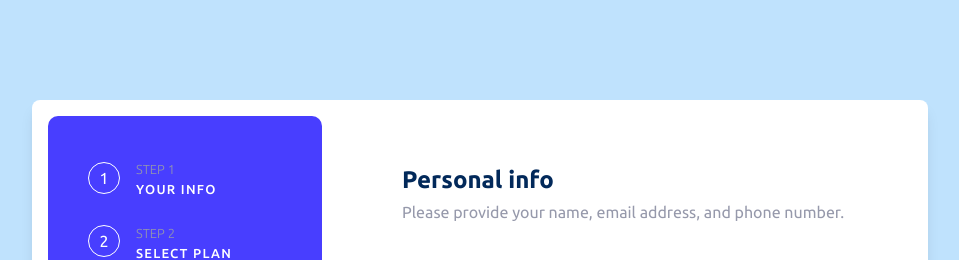
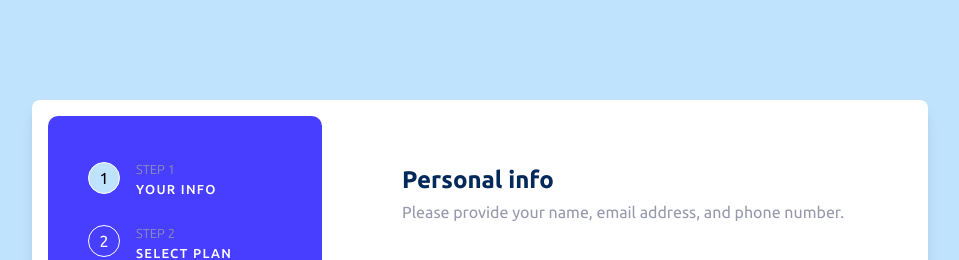
Before and after one commit to Legaz-le/multi-step-form-main, a React (Vite) app: page / in a window 1280 px wide. Shown: the top 260 px of the page, without its empty margins (160-1119 px from the left). Built offline with nearby package versions, Linux system fonts and the light colour scheme; a web font is replaced by a local one.

Commit message:
made steps to change color for numbers and trying to use use-hooks-form

```diff
--- a/package.json
+++ b/package.json
@@ -13,6 +13,7 @@
     "@tailwindcss/vite": "^4.1.12",
     "react": "^19.1.1",
     "react-dom": "^19.1.1",
+    "react-hook-form": "^7.62.0",
     "tailwindcss": "^4.1.12"
   },
   "devDependencies": {
--- a/src/components/common/BodyOfForms/FormsInfo.tsx
+++ b/src/components/common/BodyOfForms/FormsInfo.tsx
@@ -13,6 +13,7 @@ const Forms = ({ name, type, placeholder }: FormType) => {
         type={type}
         placeholder={placeholder}
         className="border border-Purple-200 rounded-md p-2 w-full hover:border-Purple-600 cursor-pointer"
+        required
       />
     </label>
   );
--- /dev/null
+++ b/src/components/common/hooks/MultiStepForm/Stepshandler.tsx
@@ -0,0 +1,6 @@
+import React from "react";
+import { useForm } from "react-hook-form";
+
+export default function Stepshandler() {
+  const { register, handleSubmit, trigger } = useForm();
+}
--- a/src/components/stpes/Step.tsx
+++ b/src/components/stpes/Step.tsx
@@ -1,10 +1,18 @@
+import { useFormContext } from "../../context/FormContext";
+
 import type { StepType } from "../../types/types";
 
 const Step = ({ number, label, desc, isFirst }: StepType) => {
+  const { state } = useFormContext();
+  let changeColor = state.step === number;
   return (
     <div className={`flex  items-center  space-x-4 ${!isFirst ? "pt-5" : ""}`}>
-      <div className="w-8 h-8 rounded-full flex-center border-1 border-White">
-        <span className="text-White ">{number}</span>
+      <div
+        className={`w-8 h-8 rounded-full flex-center border-1 border-White ${
+          changeColor ? "bg-Blue-200" : ""
+        }`}
+      >
+        <span className={`${changeColor ? "text-GREY-950":"text-White"}`}>{number}</span>
       </div>
       <div>
         <span className="text-Grey-500 text-[13px] font-[40]">{label}</span>
```
Also changed, not shown: 1 other file (tests, documents, lock files or other folders).
